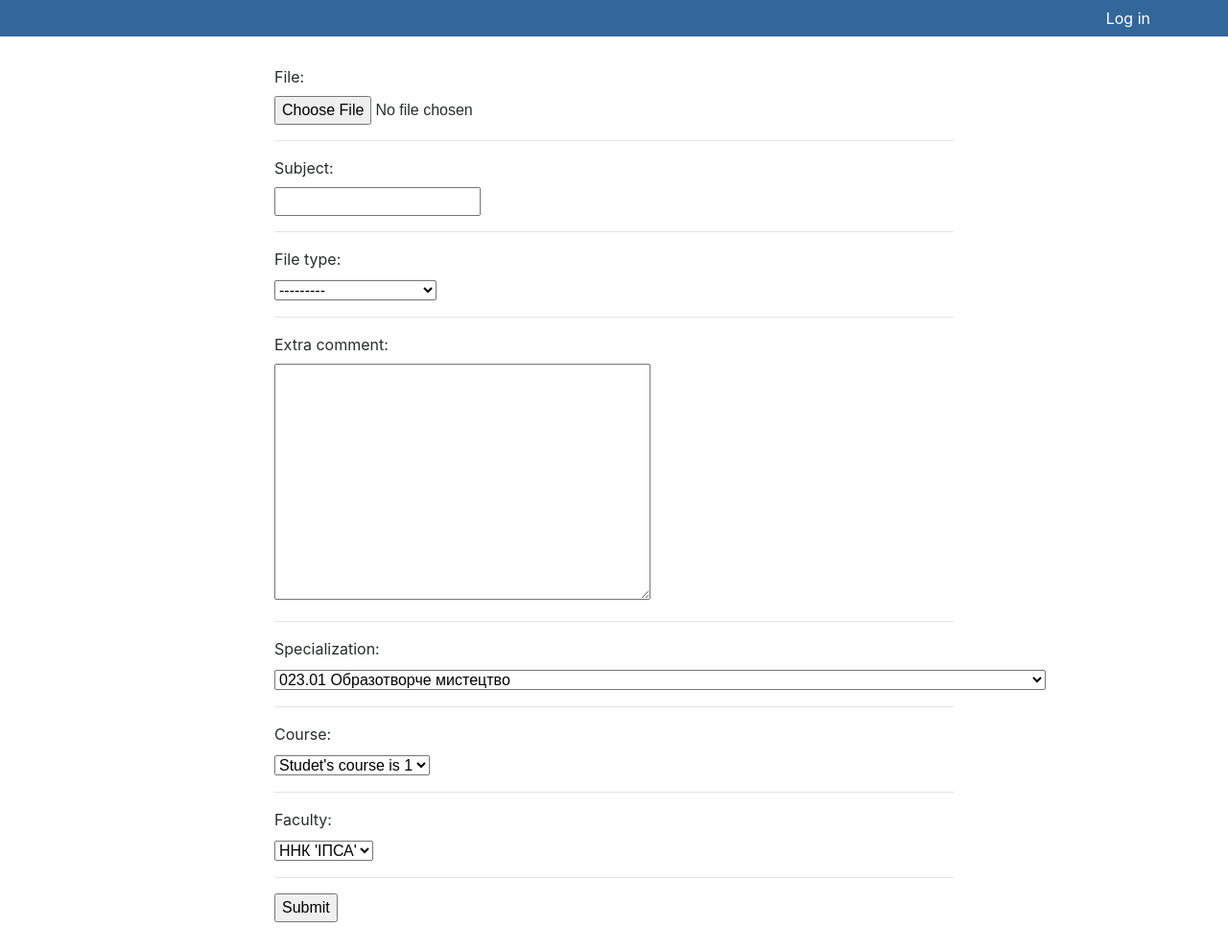
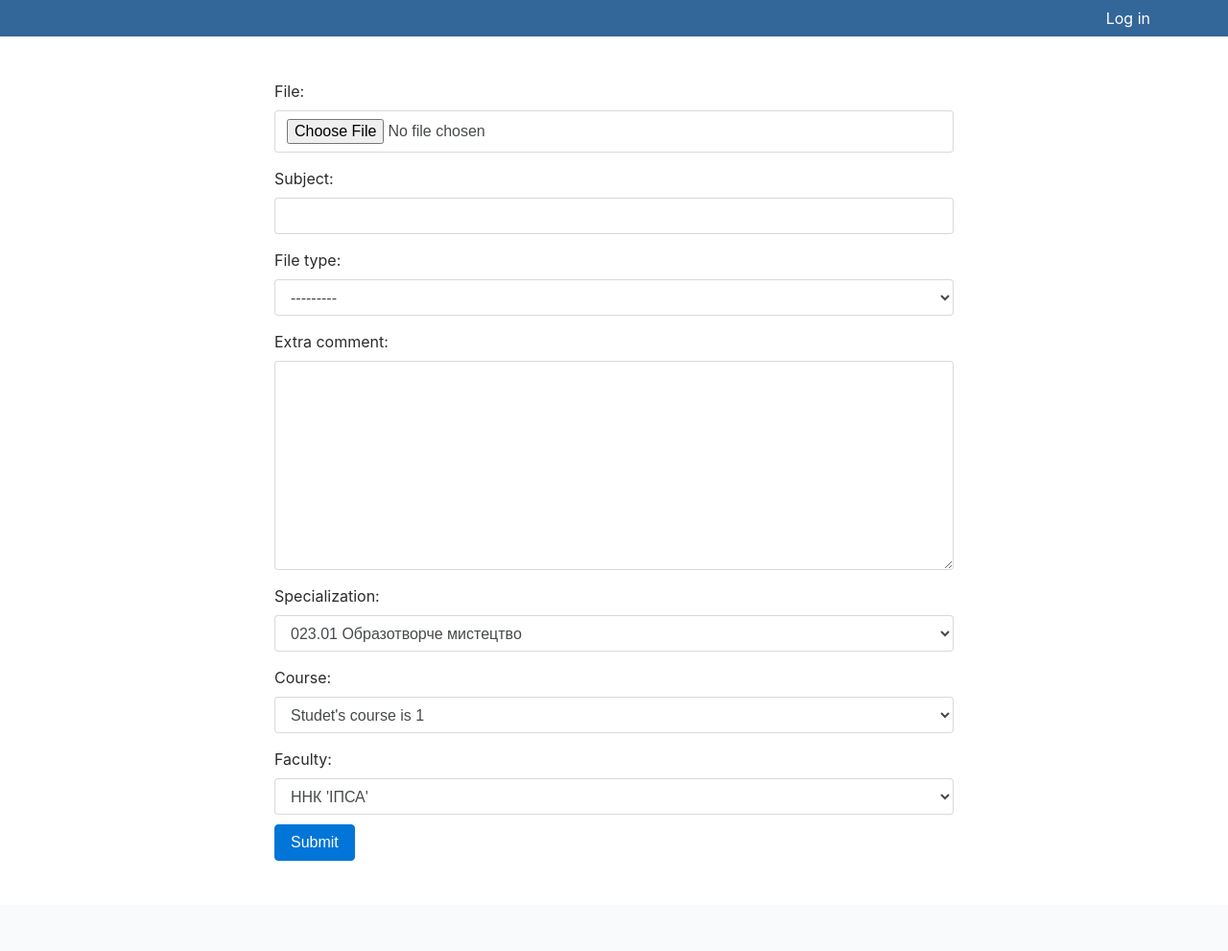
Before and after one commit to vilnitskiy/Writeoff, a Django app: page /1/1/1/1/ in a window 1280 px wide. Shown: the whole page at 96% size. After the commit the page ends 897 px from the top, so only its background shows below. Run offline with Django 3.2, Linux system fonts and the light colour scheme; data comes from the database, SQL or seed files in the repository; data that the repository does not hold is empty; some libraries are stand-ins or nearby versions.

Commit message:
upload form completed

```diff
--- a/WriteOff/assets/css/main.css
+++ b/WriteOff/assets/css/main.css
@@ -80,3 +80,11 @@
 .label_form_item {
     font-size: 16px;
 }
+
+.submit_file {
+    margin-top: 10px;
+}
+
+.form_items {
+    padding-top: 15px;
+}
--- a/WriteOff/fawn/forms.py
+++ b/WriteOff/fawn/forms.py
@@ -45,3 +45,14 @@ class FileUploadForm(ModelForm):
     class Meta:
         model = File
         fields = '__all__'
+
+    def __init__(self, *args, **kwargs):
+        super(FileUploadForm, self).__init__(*args, **kwargs)
+
+        self.fields['file'].widget.attrs['class'] = 'form-control'
+        self.fields['subject'].widget.attrs['class'] = 'form-control'
+        self.fields['file_type'].widget.attrs['class'] = 'form-control'
+        self.fields['extra_comment'].widget.attrs['class'] = 'form-control'
+        self.fields['specialization'].widget.attrs['class'] = 'form-control'
+        self.fields['course'].widget.attrs['class'] = 'form-control'
+        self.fields['faculty'].widget.attrs['class'] = 'form-control'
--- a/WriteOff/templates/files.html
+++ b/WriteOff/templates/files.html
@@ -6,17 +6,16 @@
     {% endfor %}
     <form method="POST" enctype="multipart/form-data">
         {% csrf_token %}
-        <div class="upload_form">
+        <div class="upload_form form-group">
         {% for item in form %}
-            <div class="{{ item.name }}">
-                <div class="label_form_item">
-                    <label for="id_{{ item.name }}">{{ item.label }}:</label>
-                </div>
+            <div class="form_items">
+                <label for="id_{{ item.name }}">{{ item.label }}:</label>
                 {{ item }}
-                <hr>
             </div>
         {% endfor %}
-        <input type="submit" value="Submit" />
+        <div class="submit_file">
+            <input type="submit" class="btn btn-primary" value="Submit" />
+        </div>
         </div>
     </form>
 {% endblock %}
```
Also changed, not shown: WriteOff/requirements.txt (+16 -5 lines).
